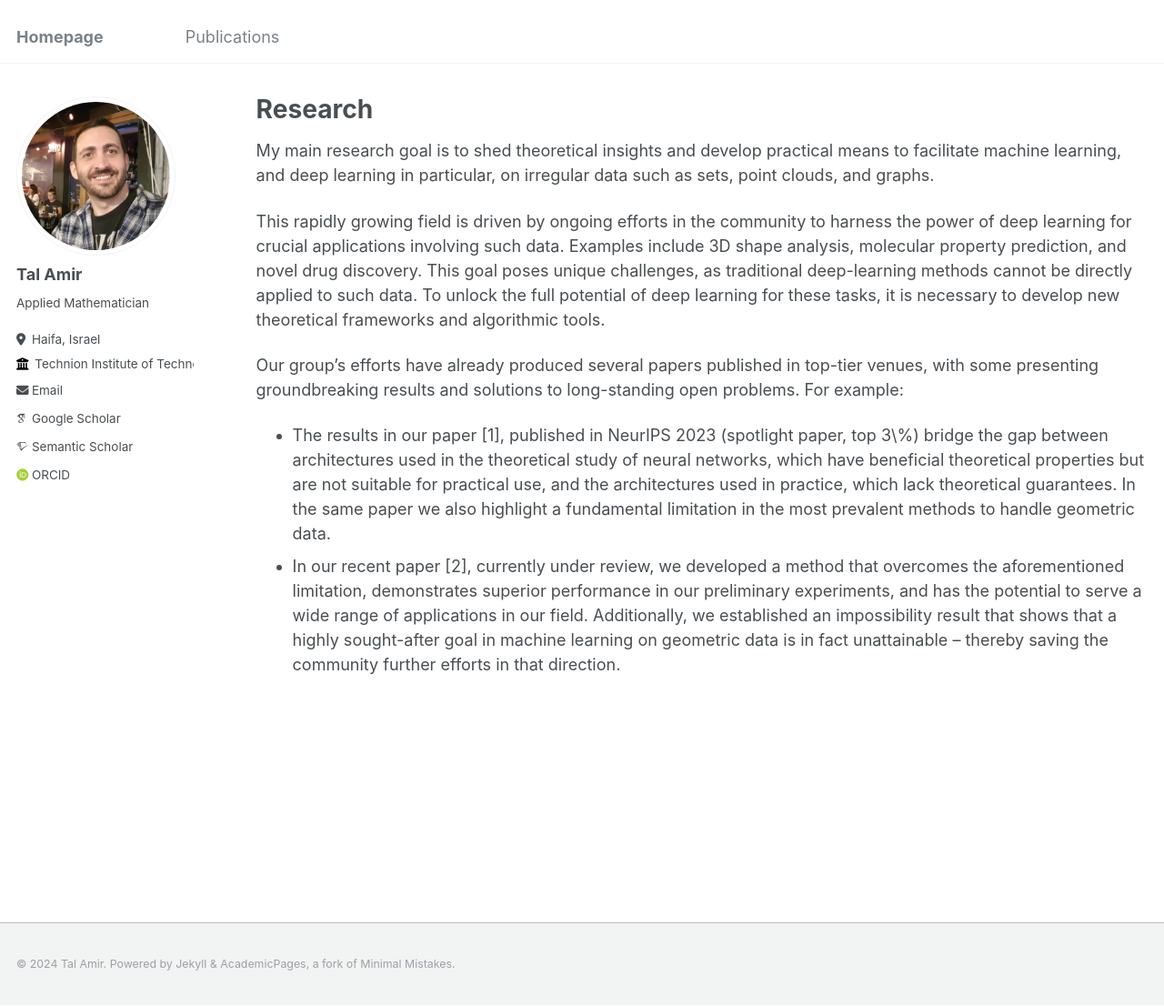
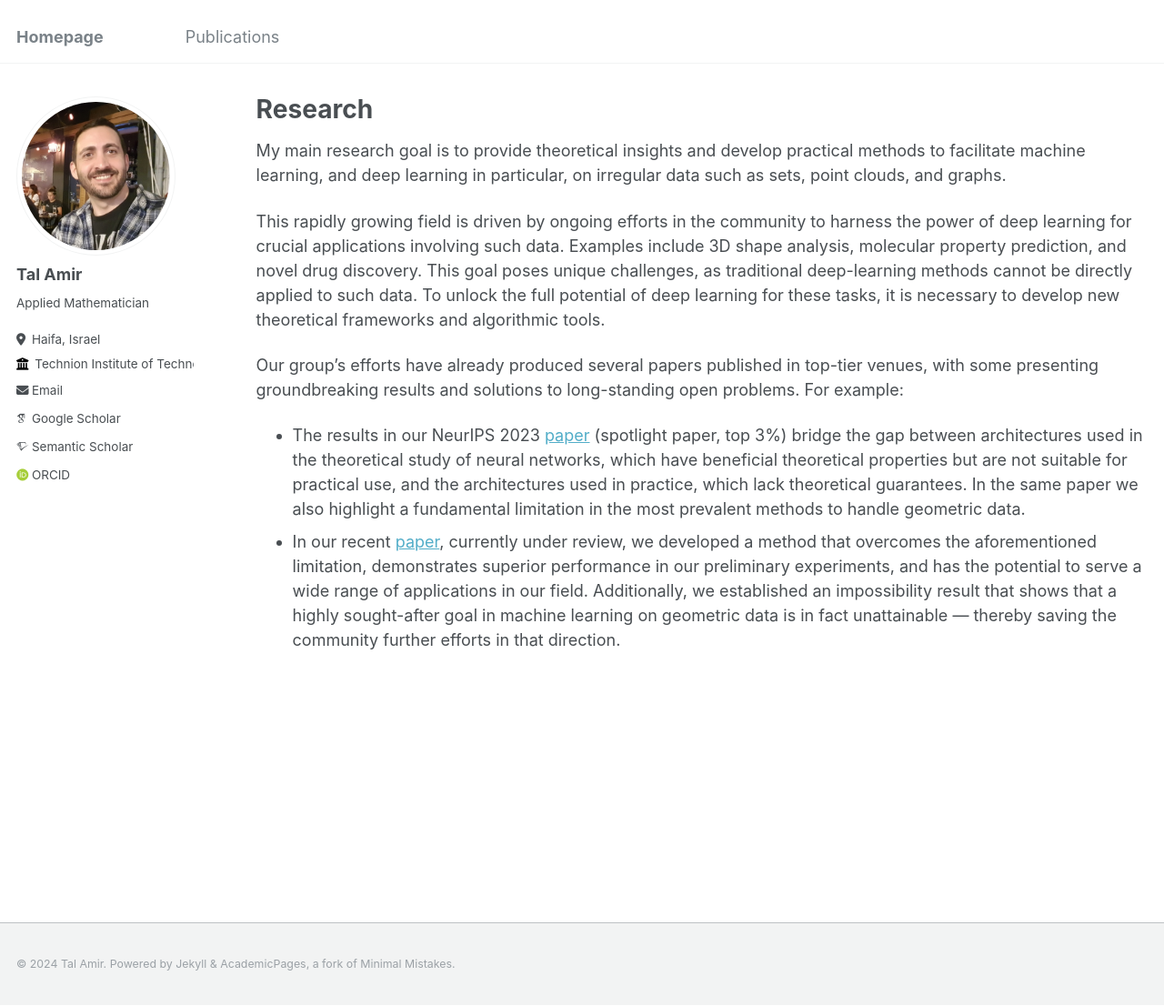
Before and after one commit to tal-amir/tal-amir.github.io, a Jekyll site: the page built from _pages/research.md, in a window 1280 px wide and 1106 px high. Shown: the whole window at 91% size. Built offline with Jekyll 4.4.1, drawn with Linux system fonts in a browser that asks for light colours; some web fonts are replaced.

Commit message:
Update research.md

```diff
--- a/_pages/research.md
+++ b/_pages/research.md
@@ -7,11 +7,11 @@ author_profile: true
 
 {% include base_path %}
 
-My main research goal is to shed theoretical insights and develop practical means to facilitate machine learning, and deep learning in particular, on irregular data such as sets, point clouds, and graphs.
+My main research goal is to provide theoretical insights and develop practical methods to facilitate machine learning, and deep learning in particular, on irregular data such as sets, point clouds, and graphs.
 
 This rapidly growing field is driven by ongoing efforts in the community to harness the power of deep learning for crucial applications involving such data. Examples include 3D shape analysis, molecular property prediction, and novel drug discovery. This goal poses unique challenges, as traditional deep-learning methods cannot be directly applied to such data. To unlock the full potential of deep learning for these tasks, it is necessary to develop new theoretical frameworks and algorithmic tools.
 
 Our group's efforts have already produced several papers published in top-tier venues, with some presenting groundbreaking results and solutions to long-standing open problems. For example:
 
-- The results in our paper [1], published in NeurIPS 2023 (spotlight paper, top 3\%) bridge the gap between architectures used in the theoretical study of neural networks, which have beneficial theoretical properties but are not suitable for practical use, and the architectures used in practice, which lack theoretical guarantees. In the same paper we also highlight a fundamental limitation in the most prevalent methods to handle geometric data.
-- In our recent paper [2], currently under review, we developed a method that overcomes the aforementioned limitation, demonstrates superior performance in our preliminary experiments, and has the potential to serve a wide range of applications in our field. Additionally, we established an impossibility result that shows that a highly sought-after goal in machine learning on geometric data is in fact unattainable -- thereby saving the community further efforts in that direction.
+- The results in our NeurIPS 2023 [paper](https://tal-amir.github.io/publication/2023-12%20Neural%20Injective%20Functions) (spotlight paper, top 3%) bridge the gap between architectures used in the theoretical study of neural networks, which have beneficial theoretical properties but are not suitable for practical use, and the architectures used in practice, which lack theoretical guarantees. In the same paper we also highlight a fundamental limitation in the most prevalent methods to handle geometric data.
+- In our recent [paper](https://tal-amir.github.io/publication/2024-05%20Injective%20Sliced%20Wasserstein%20Embedding), currently under review, we developed a method that overcomes the aforementioned limitation, demonstrates superior performance in our preliminary experiments, and has the potential to serve a wide range of applications in our field. Additionally, we established an impossibility result that shows that a highly sought-after goal in machine learning on geometric data is in fact unattainable — thereby saving the community further efforts in that direction.
```
